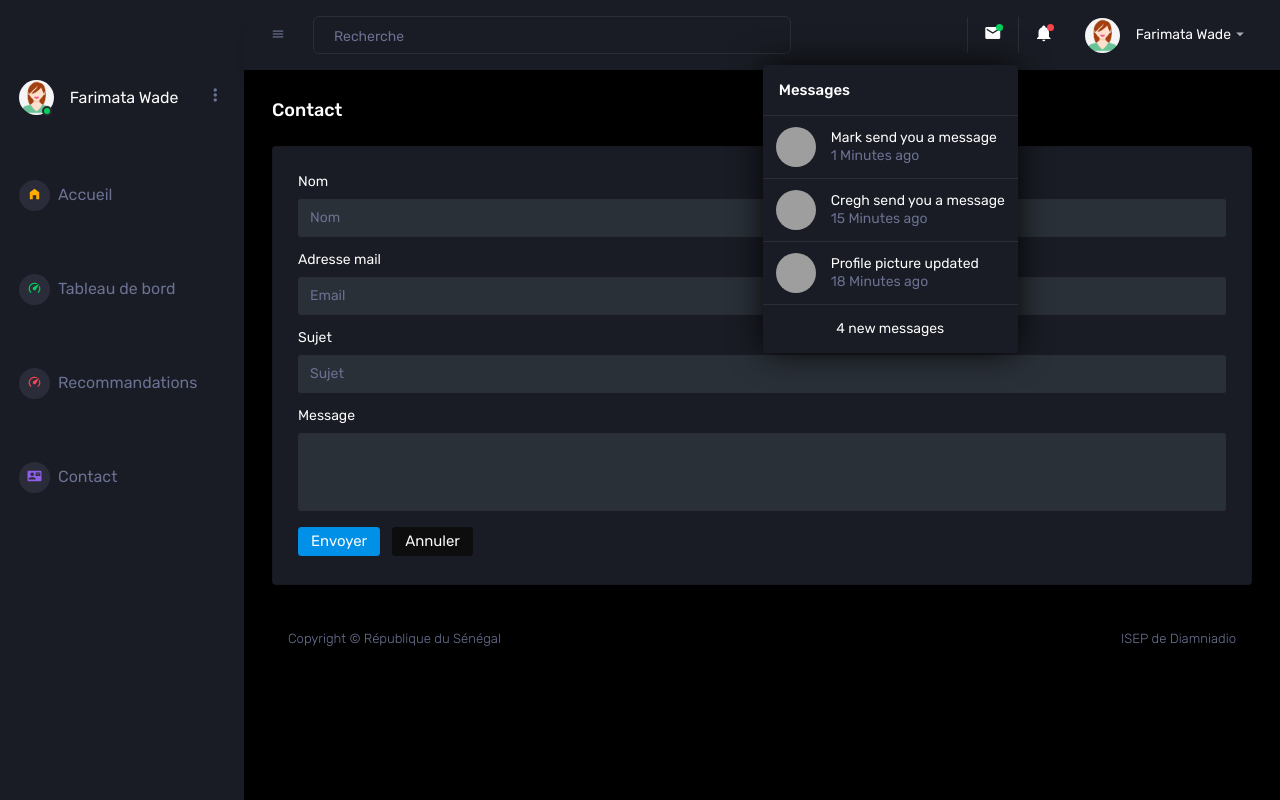
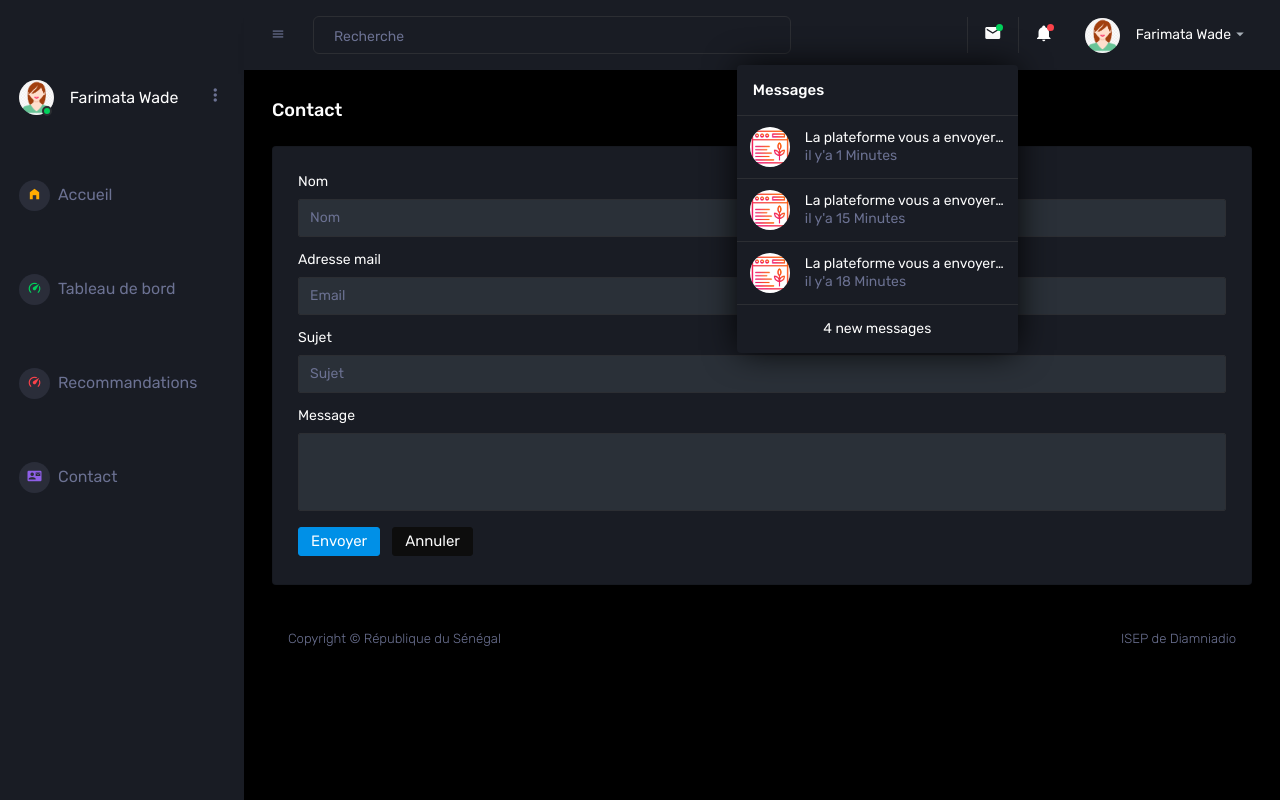
Before and after one commit to farishbaby/ProjetPFF, a Django app: page /contact/ in a window 1280 px wide, after a click that opens the changed part. Run offline with Django 4.2, Linux system fonts and the light colour scheme; some libraries are stand-ins or nearby versions; grey boxes are pictures that could not be loaded.

Commit message:
modification1

```diff
--- a/ASA_Project/ASA_Project/settings.py
+++ b/ASA_Project/ASA_Project/settings.py
@@ -129,8 +129,9 @@ MEDIA_URL = '/media/'
 
 MEDIA_ROOT = os.path.join(BASE_DIR, 'media')
 
+#DEFAULT_TO_EMAIL = 'farimatawade25@gmail.com'
 EMAIL_USE_TLS = True
 EMAIL_HOST = 'smtp.gmail.com'
 EMAIL_PORT = 587
-EMAIL_HOST_USER = 'f.wade3@isepdiamniadio.edu.sn'
-EMAIL_HOST_PASSWORD = 'dklkcvwgifygiprj'
+EMAIL_HOST_USER = 'farimatawade25@gmail.com'
+EMAIL_HOST_PASSWORD = 'uodxfnunhjgnpwdt'
--- a/ASA_Project/asa_app/forms.py
+++ b/ASA_Project/asa_app/forms.py
@@ -29,8 +29,9 @@ class SuperUtilisateurForm(forms.ModelForm):
         fields = "__all__"
 
 class ConnexionForm(AuthenticationForm):
-    username = forms.EmailField(max_length=254, help_text='Required. Enter a valid email address.')
+    email = forms.EmailField(max_length=254, help_text='Required. Enter a valid email address.')
     password = forms.CharField(widget=forms.PasswordInput)
+
 
 class ContactForm(forms.Form):
     nom = forms.CharField(label="Nom", max_length=100, required=True)
--- a/ASA_Project/asa_app/templates/contact2.html
+++ b/ASA_Project/asa_app/templates/contact2.html
@@ -14,22 +14,21 @@
                   <div class="card-body">
                     <form class="forms-sample" method="post">
                       {% csrf_token %}
-                      {{ form.as_p }}
                       <div class="form-group">
                         <label for="exampleInputName1">Nom</label>
-                        <input type="text" class="form-control" id="exampleInputName1" placeholder="Nom">
+                        <input type="text" class="form-control" id="exampleInputName1" name="nom" placeholder="Nom">
                       </div>
                       <div class="form-group">
                         <label for="exampleInputEmail3">Adresse mail</label>
-                        <input type="email" class="form-control" id="exampleInputEmail3" placeholder="Email">
+                        <input type="email" class="form-control" id="exampleInputEmail3" name="email" placeholder="Email">
                       </div>
                       <div class="form-group">
                         <label for="exampleInputCity1">Sujet</label>
-                        <input type="text" class="form-control" id="exampleInputCity1" placeholder="Sujet">
+                        <input type="text" class="form-control" id="exampleInputCity1" name="sujet" placeholder="Sujet">
                       </div>
                       <div class="form-group">
                         <label for="exampleTextarea1">Message</label>
-                        <textarea class="form-control" id="exampleTextarea1" rows="4"></textarea>
+                        <textarea class="form-control" id="exampleTextarea1" name="message" rows="4"></textarea>
                       </div>
                       <button type="submit" class="btn btn-primary mr-2">Envoyer</button>
                       <button class="btn btn-dark">Annuler</button>
--- a/ASA_Project/asa_app/templates/index.html
+++ b/ASA_Project/asa_app/templates/index.html
@@ -25,7 +25,7 @@
                         </div>
                       </div>
                     </div>
-                    <h6 class="text-muted font-weight-normal">Populations totale</h6>
+                    <h6 class="text-muted font-weight-normal">Population totale</h6>
                   </div>
                 </div>
               </div>
--- a/ASA_Project/asa_app/templates/index2.html
+++ b/ASA_Project/asa_app/templates/index2.html
@@ -25,7 +25,7 @@
                         </div>
                       </div>
                     </div>
-                    <h6 class="text-muted font-weight-normal">Populations totale</h6>
+                    <h6 class="text-muted font-weight-normal">Population totale</h6>
                   </div>
                 </div>
               </div>
--- a/ASA_Project/asa_app/urls.py
+++ b/ASA_Project/asa_app/urls.py
@@ -9,5 +9,6 @@ urlpatterns = [
     path('recommandation/', views.recommandation, name='recommandation'),
     path('contact/', views.contact, name='contact'),
     path('inscription/', views.inscription, name='inscription'),
-    path('connexion/', views.connexion, name='connexion')
+    path('connexion/', views.connexion, name='connexion'),
+    path('generer_rapport/', views.generer_rapport_powerbi, name='generer_rapport'),
 ]
--- a/ASA_Project/asa_app/views.py
+++ b/ASA_Project/asa_app/views.py
@@ -3,8 +3,16 @@ from django.http import HttpResponse, HttpResponseNotFound
 from .models import *
 from django.contrib.auth.hashers import make_password
 from django.contrib.auth import authenticate, login
-from .forms import ConnexionForm
-
+from django.core.mail import send_mail
+from .forms import ConnexionForm, ContactForm
+from django.conf import settings
+import pdfkit
+from selenium import webdriver
+from selenium.webdriver.chrome.service import Service as ChromeService
+from selenium.webdriver.chrome.options import Options
+from webdriver_manager.chrome import ChromeDriverManager
+import os
+import requests
 # Create your views here.
 
 def index(request):
@@ -80,6 +88,10 @@ def connexion(request):
 
             if utilisateur is not None:
                 login(request, utilisateur)
+
+                prenom = utilisateur.Prenom
+                nom = utilisateur.Nom
+
                 return redirect('/indexpro')  # Redirigez vers la page de l'utilisateur connecté
             else:
                 erreur_message = "Identifiants incorrects. Veuillez réessayer."
@@ -91,3 +103,67 @@ def connexion(request):
         form = ConnexionForm()
 
     return render(request, 'login.html', {'form': form, 'erreur_message': erreur_message})
+
+def mail(request):
+    subject = "Salut"
+    message = "Félicitations"
+    to_email = "farimatawade25@gmail.com"
+
+    try:
+        send_mail(subject, message, settings.DEFAULT_FROM_EMAIL, [to_email])
+        msg = "Mail sent successfully"
+    except Exception as e:
+        msg = f"Mail could not be sent. Error: {e}"
+        print(msg)
+
+    return HttpResponse(msg)
+
+def contact(request):
+    if request.method == "POST":
+        contact_form = ContactForm(request.POST)
+        if contact_form.is_valid():
+            name = contact_form.cleaned_data['nom']
+            subject =  contact_form.cleaned_data['sujet']
+            message = contact_form.cleaned_data['message']
+            from_email = contact_form.cleaned_data['email']
+            to_email = "farimatawade25@gmail.com"  # Utiliser l'adresse e-mail prédéfinie
+
+            try:
+                send_mail(subject, message, [from_email], [to_email])
+                msg = "Mail sent successfully"
+                return redirect('/indexpro')  # Redirigez vers la page souhaitée après l'envoi du mail
+            except Exception as e:
+                msg = f"Mail could not be sent. Error: {e}"
+                print(msg)
+    else:
+        contact_form = ContactForm()
+
+    return render(request, "contact2.html", {'form': contact_form})
+
+
+
+# Chemin vers l'exécutable wkhtmltopdf, assurez-vous qu'il est correct
+wkhtmltopdf_path = r'C:\Program Files\wkhtmltopdf\bin\wkhtmltopdf.exe'
+
+# Configuration pdfkit avec le chemin vers l'exécutable wkhtmltopdf
+config = pdfkit.configuration(wkhtmltopdf=wkhtmltopdf_path)
+
+
+def generer_rapport_powerbi(request):
+    powerbi_url = "https://app.powerbi.com/view?r=eyJrIjoiZTlkMmYxMjAtN2ZkMS00OWZlLWE4YTQtZGY0ZGZiNmQ1ZjJhIiwidCI6ImE5ZmYwM2Q5LWMyNzMtNDdlZi05MmRkLTgzZjM5M2E4MzBhNiJ9&pageName=ReportSection462bc0b8987db68f471e"
+
+    # Spécifiez le chemin complet du fichier PDF
+    pdf_path = 'C:\\Users\\HP\\Téléchargements\\rapport_powerbi.pdf'
+
+    # Convertir la page PowerBI directement en PDF
+    pdf_content = pdfkit.from_url(powerbi_url, configuration=config)
+
+    # Enregistrez le fichier PDF
+    with open(pdf_path, 'wb') as f:
+        f.write(pdf_content)
+
+    # Créer une réponse HTTP avec le type de contenu PDF
+    response = HttpResponse(pdf_content, content_type='application/pdf')
+    response['Content-Disposition'] = 'attachment; filename="rapport_powerbi.pdf"'
+
+    return response
--- a/ASA_Project/templates/base.html
+++ b/ASA_Project/templates/base.html
@@ -86,13 +86,13 @@
             </ul>
             <ul class="navbar-nav navbar-nav-right">
               <li class="nav-item dropdown border-left">
-                <a class="nav-link count-indicator dropdown-toggle" id="messageDropdown" href="{% url 'inscription' %}" data-toggle="dropdown" aria-expanded="false">
+                <a class="nav-link count-indicator dropdown-toggle" id="messageDropdown" href="{% url 'inscription' %}" >
                   <h6>S'inscrire</h6>
                 </a>
 
               </li>
               <li class="nav-item dropdown border-left">
-                <a class="nav-link count-indicator dropdown-toggle" id="messageDropdown" href="{% url 'connexion' %}" data-toggle="dropdown" aria-expanded="false">
+                <a class="nav-link count-indicator dropdown-toggle" id="messageDropdown" href="{% url 'connexion' %}" >
                   <h6>Se connecter</h6>
                 </a>
 
--- a/ASA_Project/templates/basepro.html
+++ b/ASA_Project/templates/basepro.html
@@ -48,7 +48,7 @@
                     </div>
                   </div>
                   <div class="preview-item-content">
-                    <p class="preview-subject ellipsis mb-1 text-small">Account settings</p>
+                    <p class="preview-subject ellipsis mb-1 text-small">Paramétres du compte</p>
                   </div>
                 </a>
                 <div class="dropdown-divider"></div>
@@ -59,7 +59,7 @@
                     </div>
                   </div>
                   <div class="preview-item-content">
-                    <p class="preview-subject ellipsis mb-1 text-small">Change Password</p>
+                    <p class="preview-subject ellipsis mb-1 text-small">Changer le mot de passe</p>
                   </div>
                 </a>
             </div>
@@ -131,31 +131,31 @@
                   <div class="dropdown-divider"></div>
                   <a class="dropdown-item preview-item">
                     <div class="preview-thumbnail">
-                      <img src="assets/images/faces/face4.jpg" alt="image" class="rounded-circle profile-pic">
+                      <img src="{% static '../static/img/images.png' %}" alt="image" class="rounded-circle profile-pic">
                     </div>
                     <div class="preview-item-content">
-                      <p class="preview-subject ellipsis mb-1">Mark send you a message</p>
-                      <p class="text-muted mb-0"> 1 Minutes ago </p>
+                      <p class="preview-subject ellipsis mb-1">La plateforme vous a envoyer un message</p>
+                      <p class="text-muted mb-0">il y'a 1 Minutes </p>
                     </div>
                   </a>
                   <div class="dropdown-divider"></div>
                   <a class="dropdown-item preview-item">
                     <div class="preview-thumbnail">
-                      <img src="assets/images/faces/face2.jpg" alt="image" class="rounded-circle profile-pic">
+                      <img src="{% static '../static/img/images.png' %}" alt="image" class="rounded-circle profile-pic">
                     </div>
                     <div class="preview-item-content">
-                      <p class="preview-subject ellipsis mb-1">Cregh send you a message</p>
-                      <p class="text-muted mb-0"> 15 Minutes ago </p>
+                      <p class="preview-subject ellipsis mb-1">La plateforme vous a envoyer un message</p>
+                      <p class="text-muted mb-0"> il y'a 15 Minutes </p>
                     </div>
                   </a>
                   <div class="dropdown-divider"></div>
                   <a class="dropdown-item preview-item">
                     <div class="preview-thumbnail">
-                      <img src="assets/images/faces/face3.jpg" alt="image" class="rounded-circle profile-pic">
+                      <img src="{% static '../static/img/images.png' %}" alt="image" class="rounded-circle profile-pic">
                     </div>
                     <div class="preview-item-content">
-                      <p class="preview-subject ellipsis mb-1">Profile picture updated</p>
-                      <p class="text-muted mb-0"> 18 Minutes ago </p>
+                      <p class="preview-subject ellipsis mb-1">La plateforme vous a envoyer un message</p>
+                      <p class="text-muted mb-0"> il y'a 18 Minutes </p>
                     </div>
                   </a>
                   <div class="dropdown-divider"></div>
@@ -177,8 +177,8 @@
                       </div>
                     </div>
                     <div class="preview-item-content">
-                      <p class="preview-subject mb-1">Event today</p>
-                      <p class="text-muted ellipsis mb-0"> Just a reminder that you have an event today </p>
+                      <p class="preview-subject mb-1">Annonces d'événements</p>
+                      <p class="text-muted ellipsis mb-0"> Nous avons le plaisir de vous informer qu'un webinaire exclusif sur les défis de la sécurité alimentaire au Sénégal  </p>
                     </div>
                   </a>
                   <div class="dropdown-divider"></div>
@@ -189,8 +189,8 @@
                       </div>
                     </div>
                     <div class="preview-item-content">
-                      <p class="preview-subject mb-1">Settings</p>
-                      <p class="text-muted ellipsis mb-0"> Update dashboard </p>
+                      <p class="preview-subject mb-1">Mise à jours des rapports </p>
+                      <p class="text-muted ellipsis mb-0"> De Nouvelles mise à jours sont disponibles</p>
                     </div>
                   </a>
                   <div class="dropdown-divider"></div>
@@ -201,12 +201,12 @@
                       </div>
                     </div>
                     <div class="preview-item-content">
-                      <p class="preview-subject mb-1">Launch Admin</p>
-                      <p class="text-muted ellipsis mb-0"> New admin wow! </p>
+                      <p class="preview-subject mb-1">Nouvelles données disponibles</p>
+                      <p class="text-muted ellipsis mb-0"> De Nouvelles données sont disponibles</p>
                     </div>
                   </a>
                   <div class="dropdown-divider"></div>
-                  <p class="p-3 mb-0 text-center">See all notifications</p>
+                  <p class="p-3 mb-0 text-center">Voir toutes les notifications</p>
                 </div>
               </li>
               <li class="nav-item dropdown">
@@ -227,7 +227,7 @@
                       </div>
                     </div>
                     <div class="preview-item-content">
-                      <p class="preview-subject mb-1">Settings</p>
+                      <p class="preview-subject mb-1">Paramétres</p>
                     </div>
                   </a>
                   <div class="dropdown-divider"></div>
@@ -238,11 +238,11 @@
                       </div>
                     </div>
                     <div class="preview-item-content">
-                      <p class="preview-subject mb-1">Log out</p>
+                      <p class="preview-subject mb-1">Deconnexion</p>
                     </div>
                   </a>
                   <div class="dropdown-divider"></div>
-                  <p class="p-3 mb-0 text-center">Advanced settings</p>
+                  <p class="p-3 mb-0 text-center">Paramétres avancés</p>
                 </div>
               </li>
             </ul>
```
Also changed, not shown: ASA_Project/asa_app/templates/dashboard2.html (+6 -4 lines), 8 other files.
